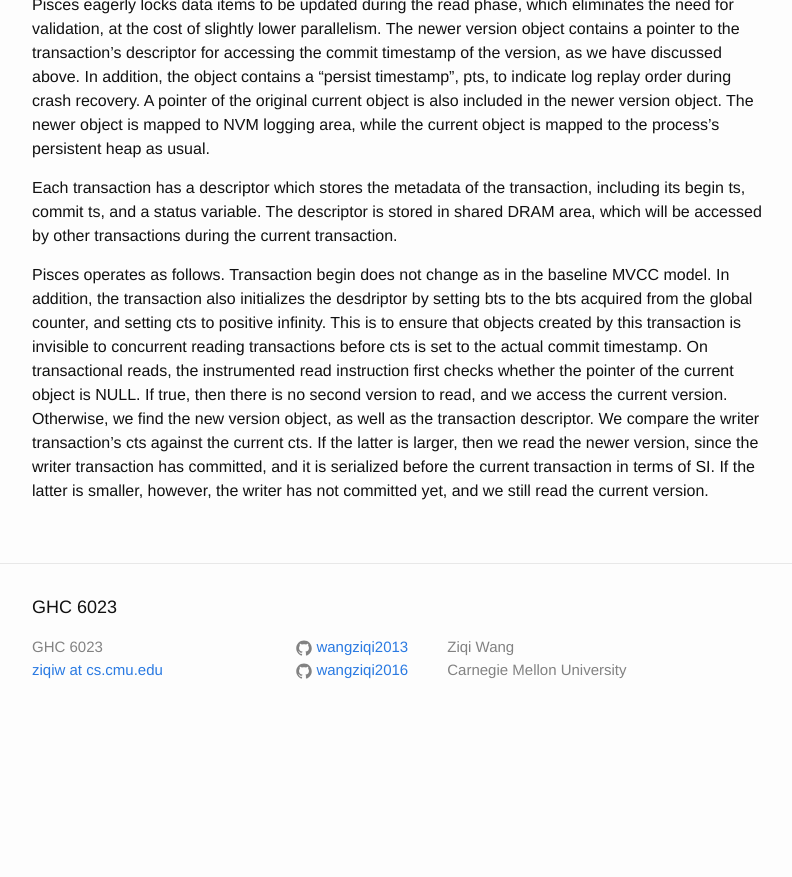
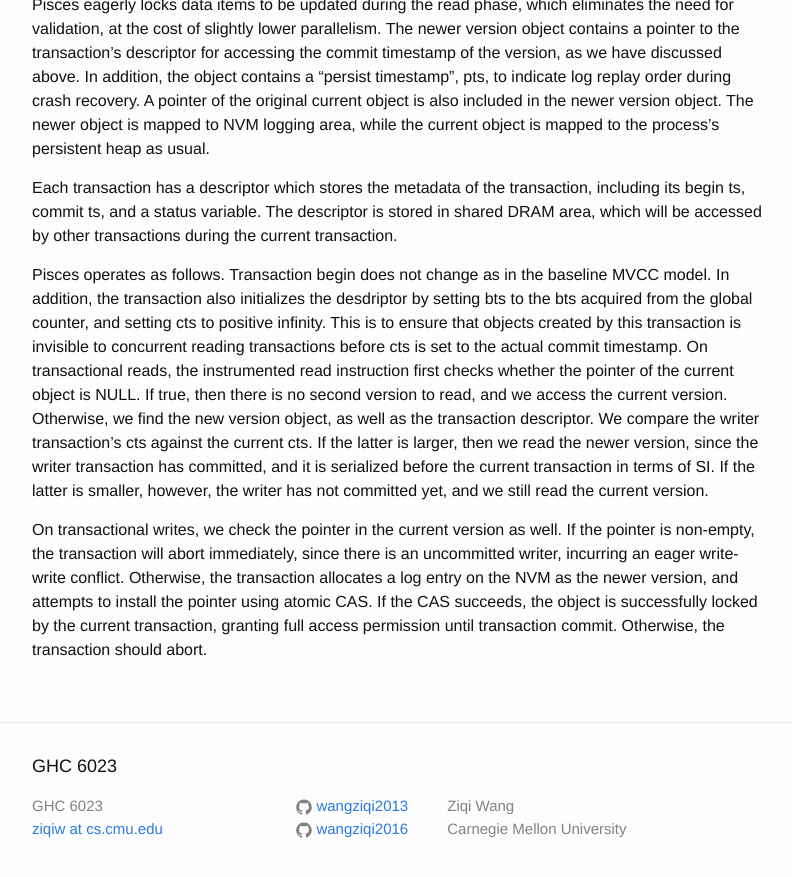
Before and after one commit to wangziqi2013/wangziqi2013.github.io, a Jekyll site: the page built from _posts/2020-02-02-pisces.markdown, in a window 1280 px wide and 900 px high, scrolled down 2023 px. Shown: the top 877 px of the window, without its empty margins (238-1030 px from the left). Built offline with Jekyll 4.4.1, drawn with Linux system fonts in a browser that asks for light colours; before the commit the page ends 2764 px from its top, so only the background shows below that.

Commit message:
Adding write

```diff
--- a/_posts/2020-02-02-pisces.markdown
+++ b/_posts/2020-02-02-pisces.markdown
@@ -91,3 +91,9 @@ Otherwise, we find the new version object, as well as the transaction descriptor
 against the current cts. If the latter is larger, then we read the newer version, since the writer transaction has committed,
 and it is serialized before the current transaction in terms of SI. If the latter is smaller, however, the writer has not
 committed yet, and we still read the current version.
+
+On transactional writes, we check the pointer in the current version as well. If the pointer is non-empty, the transaction
+will abort immediately, since there is an uncommitted writer, incurring an eager write-write conflict. Otherwise, the
+transaction allocates a log entry on the NVM as the newer version, and attempts to install the pointer using atomic CAS.
+If the CAS succeeds, the object is successfully locked by the current transaction, granting full access permission until
+transaction commit. Otherwise, the transaction should abort.
```
